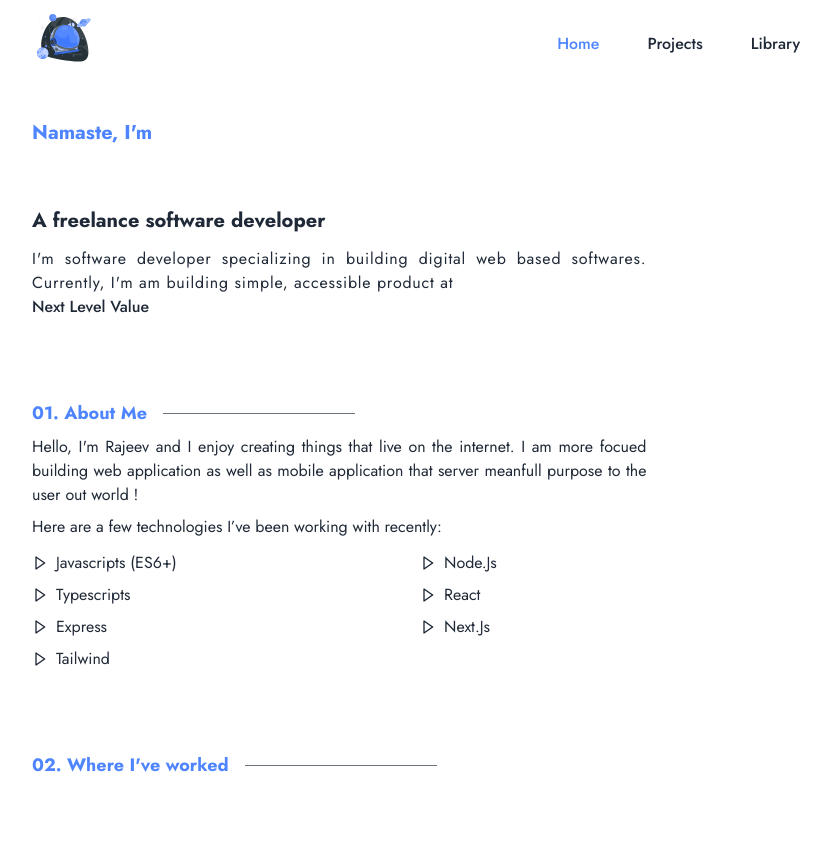
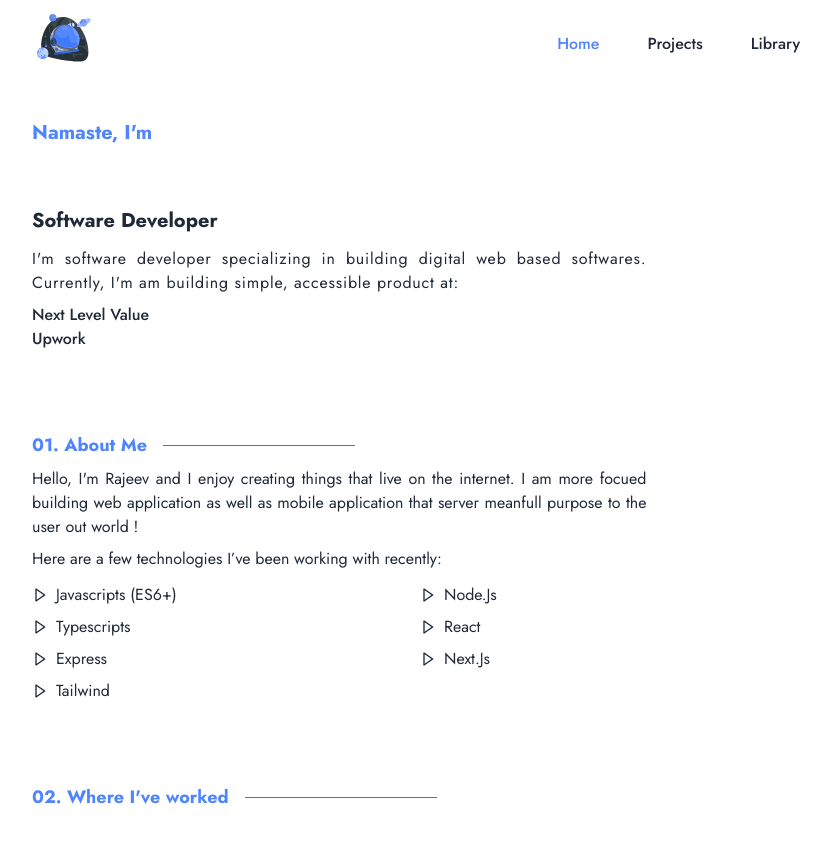
Before and after one commit to rajeevrajchal/rajeev-me, a Next.js app: page / in a window 1280 px wide. Shown: the top 842 px of the page, without its empty margins (224-1055 px from the left). Built offline with nearby package versions, Linux system fonts and the light colour scheme.

Commit message:
Update styles

```diff
--- a/src/constants/SocialLink.ts
+++ b/src/constants/SocialLink.ts
@@ -1,4 +1,7 @@
 export const GITHUB = 'https://github.com/rajeevrajchal';
-export const LINKEDIN = 'https://www.linkedin.com/in/rajeevrajchal/';
-export const INSTAGRAM = 'https://www.instagram.com/rajeevrajchal/';
+export const LINKEDIN = 'https://www.linkedin.com/in/rajeevrajchal';
+export const INSTAGRAM = 'https://www.instagram.com/rajeevrajchal';
 export const TWITTER = 'https://twitter.com/rajeevrajchal';
+export const UPWORK = 'https://www.upwork.com/freelancers/~01f0978587bed2e79c';
+export const NLV = 'http://nextlevelvalue.nl';
+export const TT = "https://www.trainingtube.com"
--- a/src/modules/home/compnents/About.tsx
+++ b/src/modules/home/compnents/About.tsx
@@ -4,7 +4,7 @@ import { BiRightArrow } from 'react-icons/bi';
 import SectionTitle from '@components/shared/SectionTitle';
 import Text from '@components/shared/Text';
 
-import { aboutDetail, techs } from '@utils/AboutMe';
+import { aboutDetail, techs } from 'constants/AboutMe';
 
 const About = () => (
   <div className="flex flex-col gap-2">
--- a/src/modules/home/compnents/Banner.tsx
+++ b/src/modules/home/compnents/Banner.tsx
@@ -1,22 +1,26 @@
 import Text from '@components/shared/Text';
 import NextLink from '@components/shared/Link';
+import { NLV, UPWORK } from 'constants/SocialLink';
 
 const MultipleText = () => (
-  <>
+  <div className="flex flex-col gap-2">
     <Text
       variant="p"
       customClass="tracking-wider w-full text-justify md:w-4/5"
-      text="I'm software developer specializing in building digital web based softwares. Currently, I'm am building simple, accessible product at"
+      text="I'm software developer specializing in building digital web based softwares. Currently, I'm am building simple, accessible product at: "
     />
-    <NextLink href="http://nextlevelvalue.nl/" label="Next Level Value" />
-  </>
+    <div className="flex flex-col gap-1 md:gap-0">
+      <NextLink href={NLV} label="Next Level Value" />
+      <NextLink href={UPWORK} label="Upwork" />
+    </div>
+  </div>
 );
 
 const Banner = () => (
   <div className="flex flex-col gap-3">
     <Text text="Namaste, I'm" variant="h3" customClass="text-[#4e85ff]" />
     <Text text="Rajeev Rajchal," variant="h1" customClass="text-white" />
-    <Text text="A freelance software developer" variant="h3" />
+    <Text text="software developer" variant="h3" customClass="capitalize" />
     <Text text={<MultipleText />} variant="p" />
   </div>
 );
```
Also changed, not shown: src/constants/AboutMe.ts (renamed from src/utils/AboutMe.ts).
